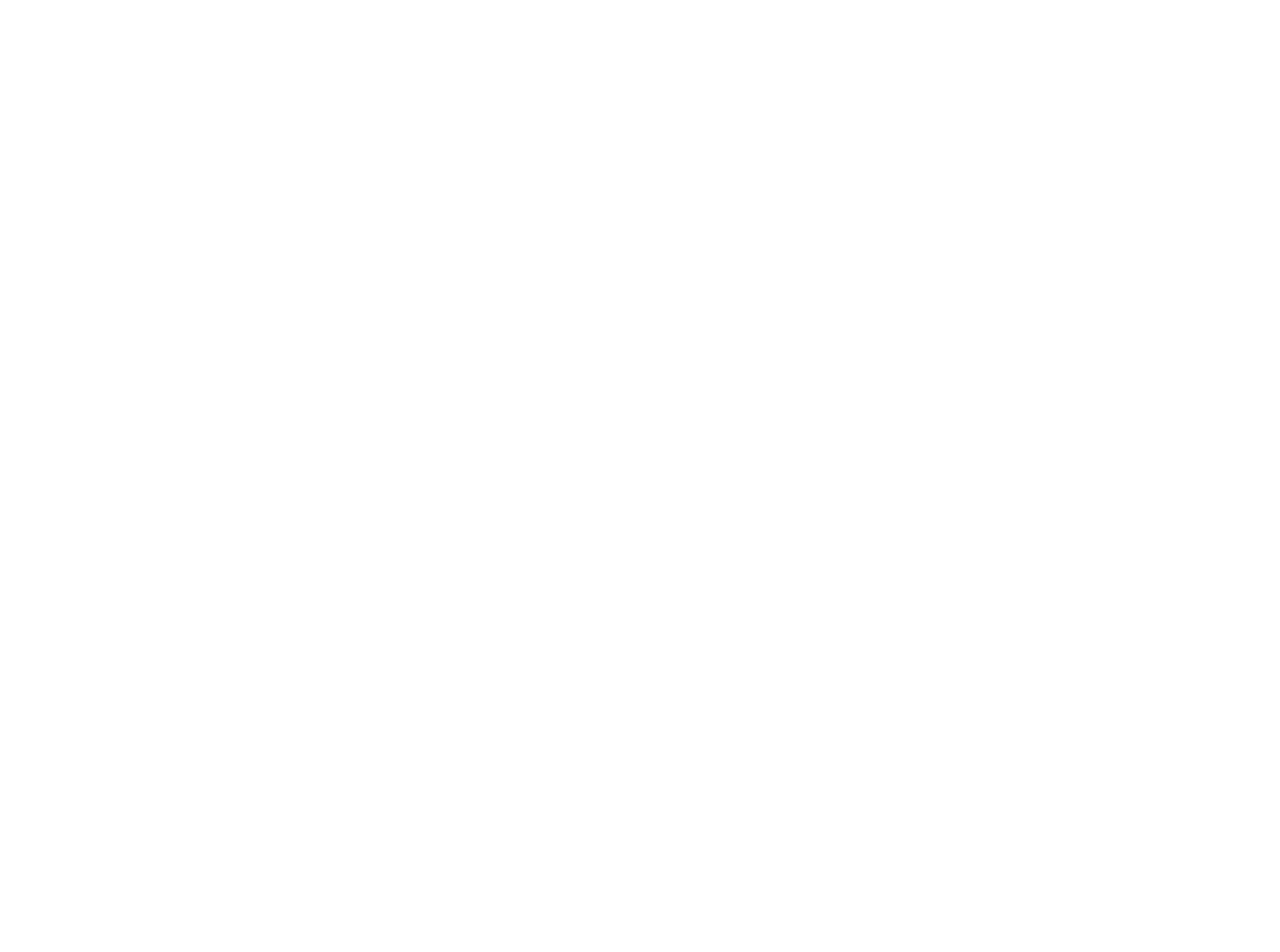
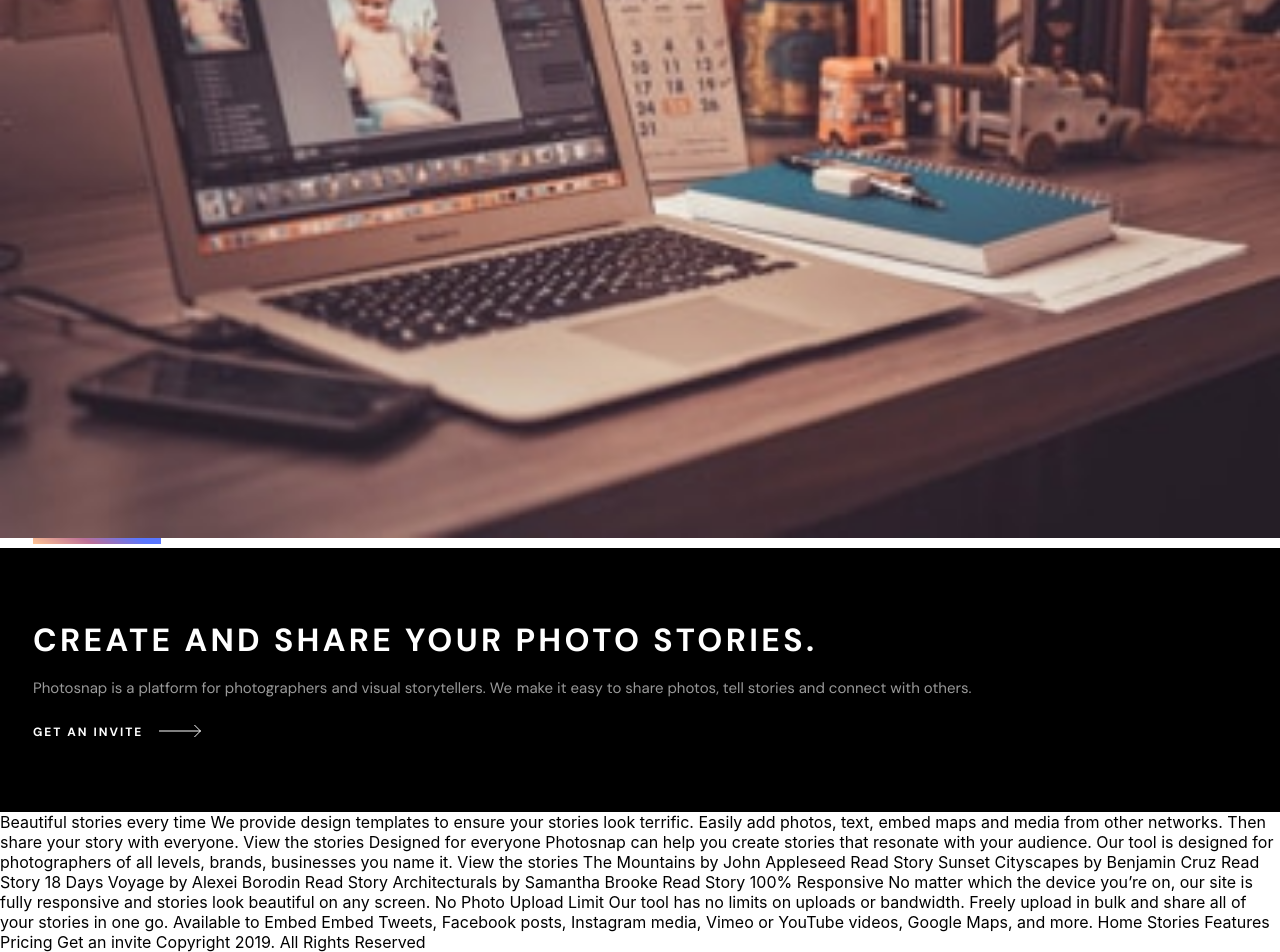
Before and after one commit to alexJSanchez/PhotoSnap, a React (Create React App) app in the folder photosnap/: page / in a window 1280 px wide. Shown: the part 1733-2685 px from the top of the page. Before the commit the page ends 1486 px from the top, so only its background shows below. Built offline with nearby package versions, Linux system fonts and the light colour scheme.

Commit message:
add image

```diff
--- a/photosnap/src/App.js
+++ b/photosnap/src/App.js
@@ -2,6 +2,7 @@
 import mobile_menu from "./assets/shared/mobile/menu.svg";
 import create_and_share from "./assets/home/mobile/create-and-share.jpg";
 import arrow from "./assets/shared/desktop/arrow.svg";
+import beautiful_stories from "./assets/home/mobile/beautiful-stories.jpg";
 import "./App.css";
 
 function App() {
@@ -36,6 +37,24 @@
 						</div>
 					</div>
 				</div>
+				<div className="main-card-top">
+					<img className="create-and-share" src={beautiful_stories} />
+				</div>
+				<div className="main-card-bottom-boommark"></div>
+				<div className="main-card-bottom">
+					<h2>Create and share your photo Stories. </h2>
+					<p>
+						Photosnap is a platform for photographers and visual storytellers.
+						We make it easy to share photos, tell stories and connect with
+						others.
+					</p>
+					<div className="btn-two-box">
+						<button className="btn-two">
+							Get An Invite
+							<img className="arrow-img" src={arrow} />
+						</button>
+					</div>
+				</div>
 			</main>
 			Beautiful stories every time We provide design templates to ensure your
 			stories look terrific. Easily add photos, text, embed maps and media from
```
